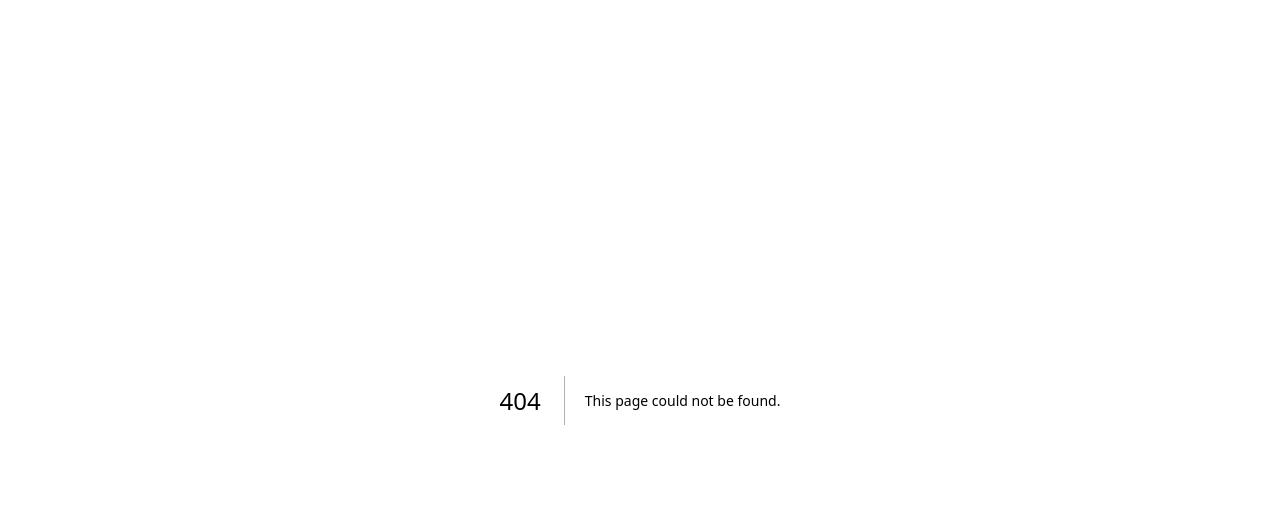
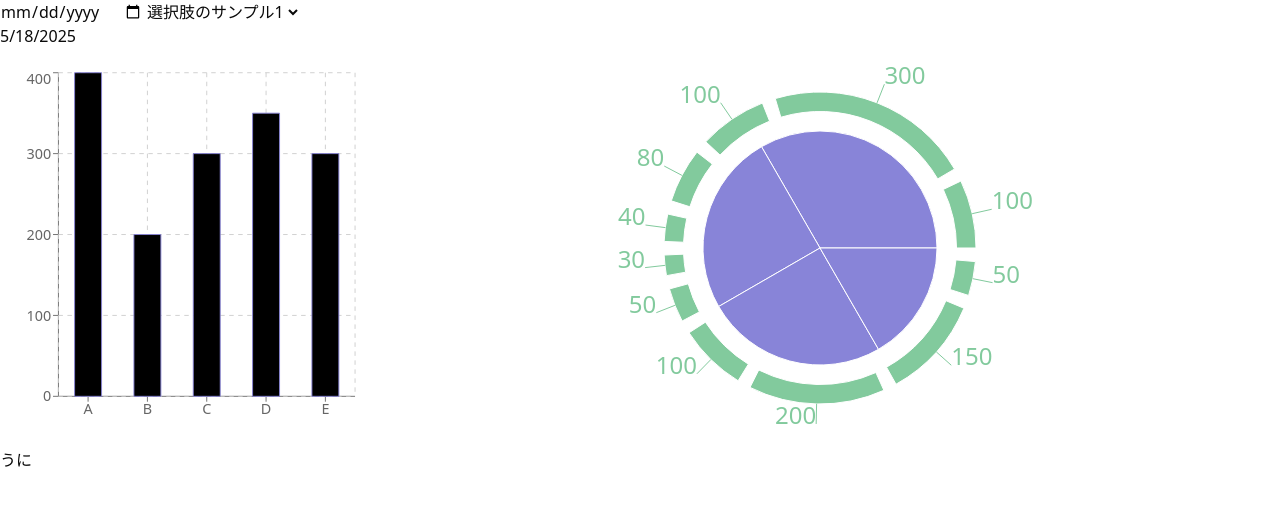
Before and after one commit to Aya-udg/Pomodoro_Timer, a Next.js app in the folder frontend/: page /graph in a window 1280 px wide. Before the commit this address had no page. Shown: the top 506 px of the page. Built offline with nearby package versions, Linux system fonts and the light colour scheme.

Commit message:
グラフコンポーネントを追加し、グラフページを作成

```diff
--- /dev/null
+++ b/frontend/src/app/components/Chart.tsx
@@ -0,0 +1,77 @@
+import { useEffect, useState } from "react";
+import {
+  CartesianGrid,
+  BarChart,
+  Bar,
+  XAxis,
+  YAxis,
+  PieChart,
+  Pie,
+  ResponsiveContainer,
+  Tooltip,
+} from "recharts";
+
+
+type props = {
+  today: string;
+};
+
+const data = [
+  { name: "A", value: 400 },
+  { name: "B", value: 200 },
+  { name: "C", value: 300 },
+  { name: "D", value: 350 },
+  { name: "E", value: 300 },
+];
+
+export function SimpleLineChart(today: props) {
+  return (
+    <BarChart width={400} height={400} data={data}>
+      <XAxis dataKey="name" />
+      <YAxis />
+      <Tooltip />
+      <CartesianGrid stroke="#CCC" strokeDasharray="5 5" />
+      <Bar dataKey="value" stroke="#8884d8" barSize={30} />
+    </BarChart>
+  );
+}
+
+const data01 = [
+  { name: "Group A", value: 400 },
+  { name: "Group B", value: 300 },
+  { name: "Group C", value: 300 },
+  { name: "Group D", value: 200 },
+];
+const data02 = [
+  { name: "A1", value: 100 },
+  { name: "A2", value: 300 },
+  { name: "B1", value: 100 },
+  { name: "B2", value: 80 },
+  { name: "B3", value: 40 },
+  { name: "B4", value: 30 },
+  { name: "B5", value: 50 },
+  { name: "C1", value: 100 },
+  { name: "C2", value: 200 },
+  { name: "D1", value: 150 },
+  { name: "D2", value: 50 },
+];
+
+export const TwoLevelPieChart = (today: props) => {
+  return (
+    <ResponsiveContainer width="80%" height={400}>
+      <PieChart>
+        <Pie data={data01} dataKey="value" outerRadius="60%" fill="#8884d8" />
+        <Pie
+          data={data02}
+          dataKey="value"
+          innerRadius="70%"
+          outerRadius="80%"
+          fill="#82ca9d"
+          paddingAngle={5}
+          label={{ fontSize: "1.5em" }}
+        />
+        <Tooltip />
+      </PieChart>
+    </ResponsiveContainer>
+  );
+};
--- a/frontend/src/app/components/SimapleLineChart.tsx
+++ /dev/null
@@ -1,23 +0,0 @@
-"use client";
-
-import { CartesianGrid, BarChart, Bar, XAxis, YAxis, Tooltip } from "recharts";
-
-const data = [
-  { name: "A", value: 400 },
-  { name: "B", value: 200 },
-  { name: "C", value: 300 },
-  { name: "D", value: 350 },
-  { name: "E", value: 300 },
-];
-
-export default function SimpleLineChart() {
-  return (
-    <BarChart width={400} height={400} data={data}>
-      <XAxis dataKey="name" />
-      <YAxis />
-      <Tooltip />
-      <CartesianGrid stroke="#CCC" strokeDasharray="5 5" />
-      <Bar dataKey="value" stroke="#8884d8" barSize={30} />
-    </BarChart>
-  );
-}
--- /dev/null
+++ b/frontend/src/app/graph/page.tsx
@@ -0,0 +1,24 @@
+"use client";
+import { SimpleLineChart, TwoLevelPieChart } from "@/app/components/Chart";
+
+export default function app() {
+  const now = new Date();
+  const today = now.toLocaleDateString();
+
+  return (
+    <>
+      <input type="date" name="birthday" />
+      <select name="example">
+        <option>選択肢のサンプル1</option>
+        <option>選択肢のサンプル2</option>
+        <option>選択肢のサンプル3</option>
+      </select>
+      <p>{today}</p>
+      <div className="flex">
+        <SimpleLineChart today={today} />
+        <TwoLevelPieChart today={today} />
+      </div>
+      <p>うに</p>
+    </>
+  );
+}
--- a/frontend/src/app/page.tsx
+++ b/frontend/src/app/page.tsx
@@ -12,6 +12,7 @@ import {
   DropdownMenuContent,
   DropdownMenuTrigger,
 } from "@/app/components/ui/dropdown-menu";
+import Link from "next/link";
 
 const DEFAULT_TIMER: MyTimer = {
   workTime: 1500,
@@ -58,7 +59,7 @@ export default function app() {
           </DropdownMenuContent>
         </DropdownMenu>
       </div>
-      {/* <DynamicSimpleLineCharts /> */}
+      <Link href="/graph">graphへ</Link>
     </>
   );
 }
```
